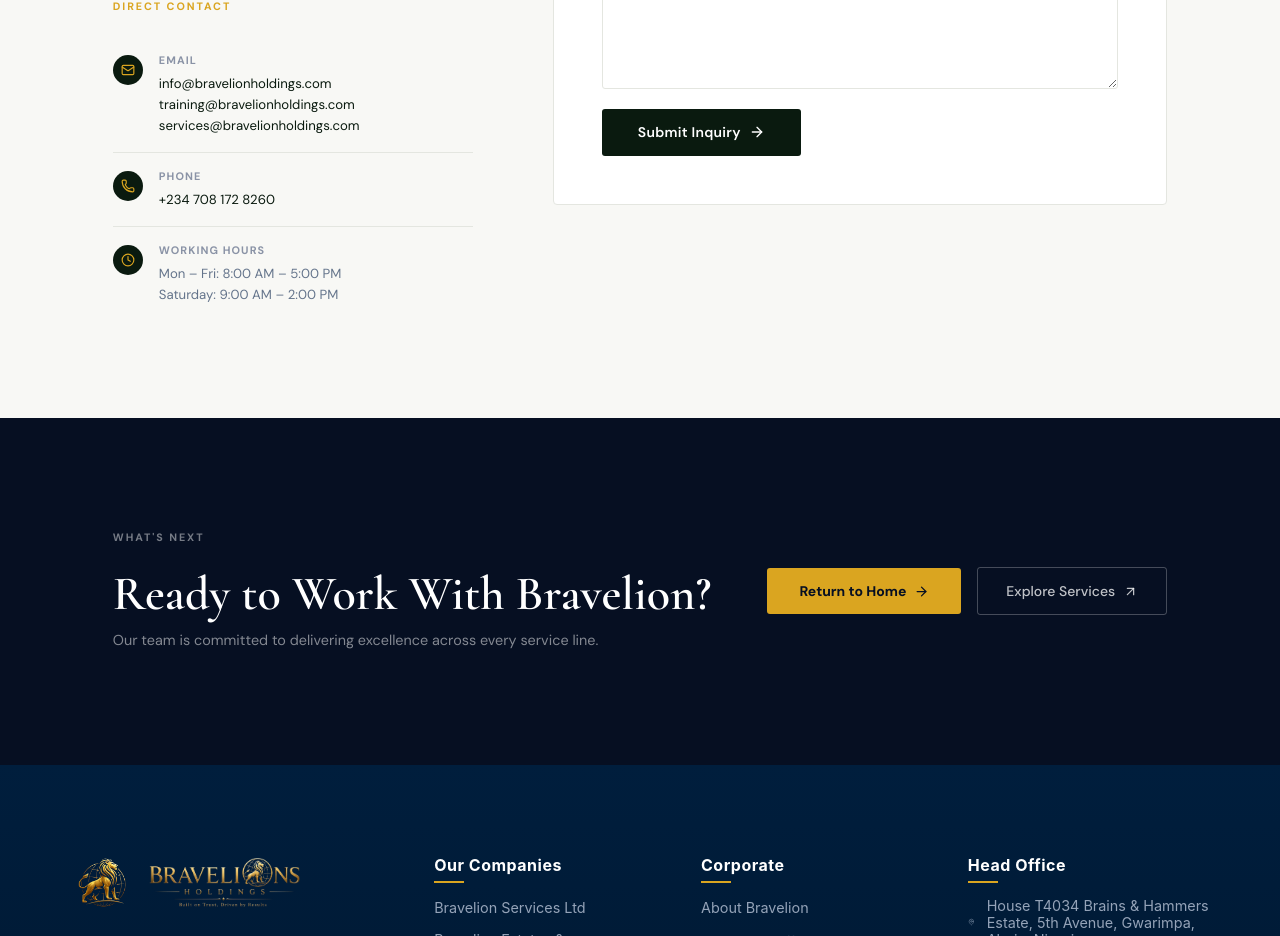
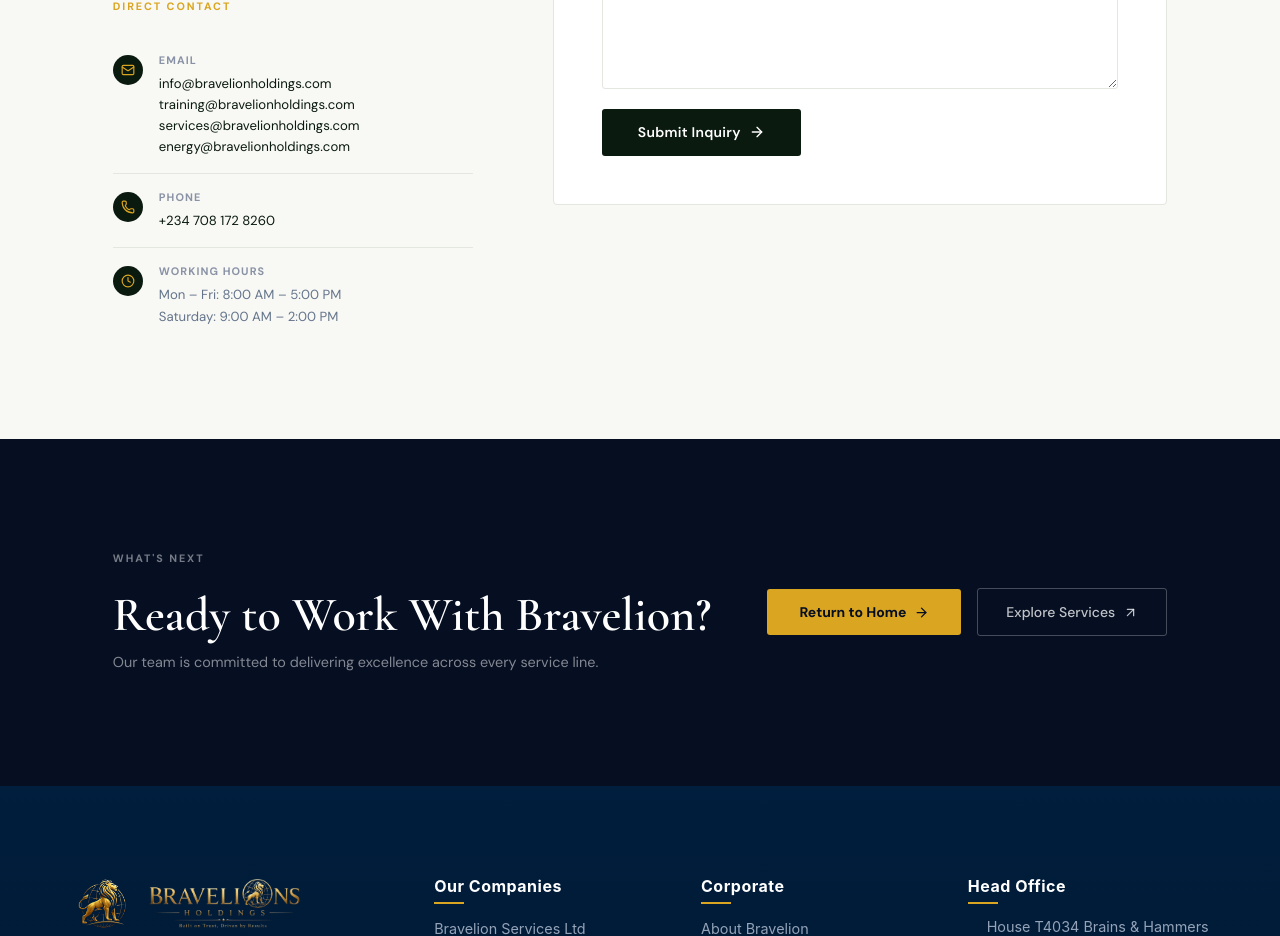
Before and after one commit to WTiebebedigha22/BravelionHoldings, a React (Vite) app: page /contact in a window 1280 px wide. Shown: the part 1320-2256 px from the top of the page. Built offline with nearby package versions, Linux system fonts and the light colour scheme; a web font is replaced by a local one.

Commit message:
Add energy contact email to Contact.jsx

```diff
--- a/src/pages/Contact/Contact.jsx
+++ b/src/pages/Contact/Contact.jsx
@@ -47,6 +47,7 @@
       { text: "info@bravelionholdings.com",    href: "mailto:info@bravelionholdings.com" },
       { text: "training@bravelionholdings.com", href: "mailto:training@bravelionholdings.com" },
       { text: "services@bravelionholdings.com", href: "mailto:services@bravelionholdings.com" },
+      { text: "energy@bravelionholdings.com", href: "mailto:energy@bravelionholdings.com" },
     ],
   },
   {
```
